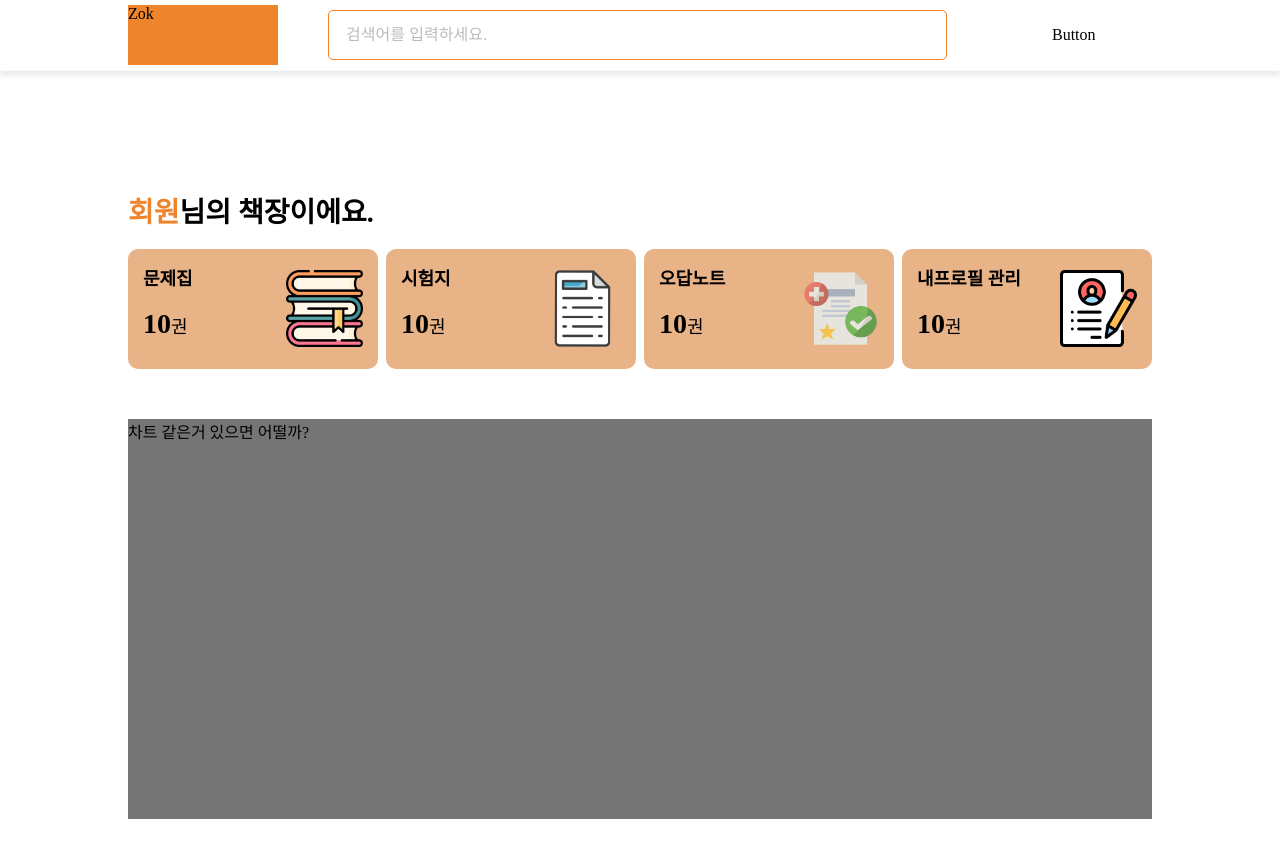
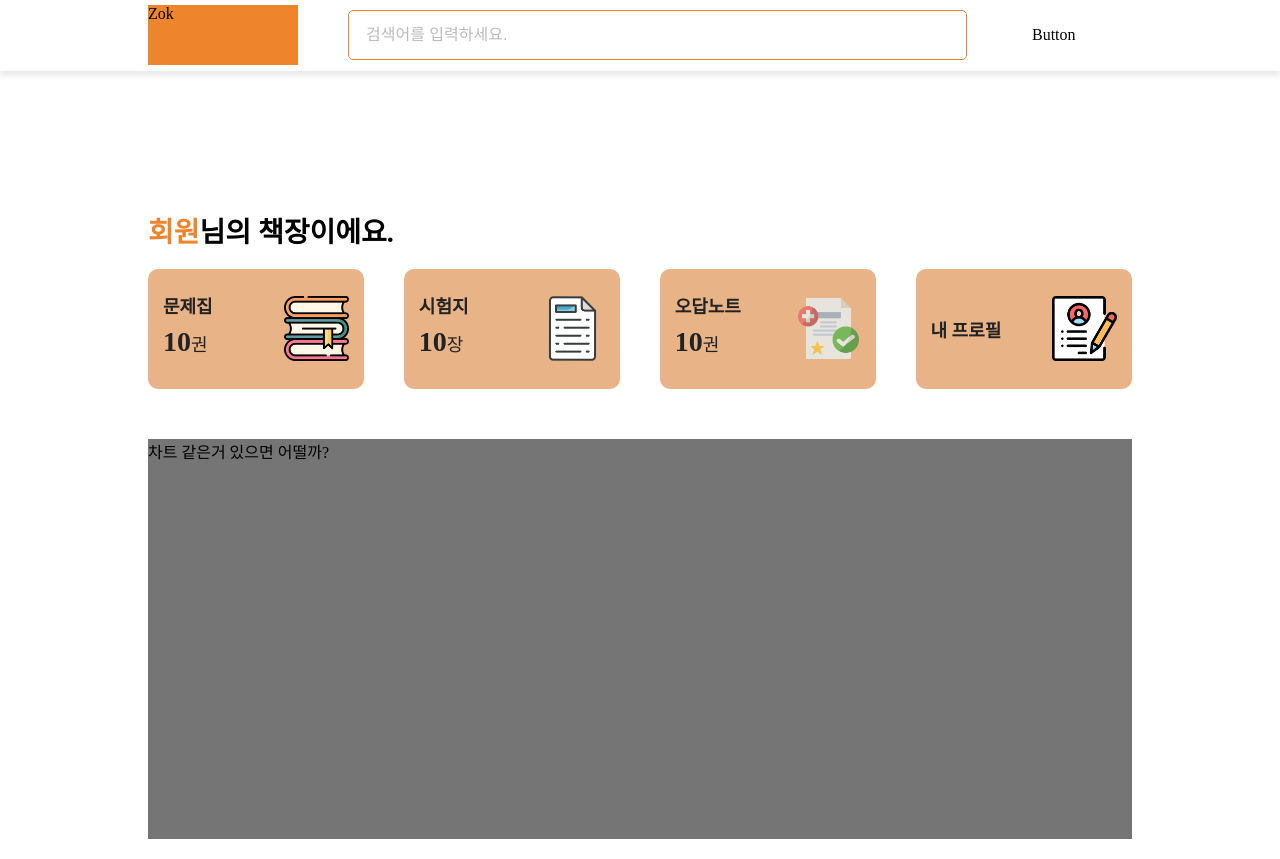
Before and after one commit to boostcampwm-2022/web07-zokboo.com, a React (Create React App) app in the folder client/: page / in a window 1280 px wide. Before the commit the page ends 819 px from the top, so only its background shows below. Built offline with nearby package versions, Linux system fonts and the light colour scheme.

Commit message:
design:Main Page Layout

```diff
--- a/client/src/components/dashboard/DashBoard.tsx
+++ b/client/src/components/dashboard/DashBoard.tsx
@@ -1,94 +1,166 @@
 import styled from 'styled-components';
 import { Link } from 'react-router-dom';
 import { colors, device, fonts } from '../../styles/theme';
-import DashBoardItem from './DashBoardItem';
-import addIcon from '../../assets/images/add.svg';
+import reviewNote from '../../assets/images/review_note.png';
+import paper from '../../assets/images/paper.png';
+import books from '../../assets/images/books.png';
+import profile from '../../assets/images/profile.png';
 
-const DashBoardContainer = styled.div`
+const HomeDashBoard = styled.div`
   display: flex;
-  flex-direction: column;
-  justify-content: space-around;
+  justify-content: space-between;
+  flex-wrap: wrap;
 
-  width: 45%;
-  max-width: 560px;
-  height: 250px;
+  margin-bottom: 50px;
+`;
+
+const DashBoardItemContainer = styled(Link)`
+  display: flex;
+
+  width: 22%;
+  height: 120px;
 
   box-sizing: border-box;
+  padding: 15px;
 
-  padding: 24px;
-  margin-top: 50px;
+  border-radius: 10px;
+  background-color: ${colors.secondary};
 
-  border-radius: 5px;
+  color: ${colors.text};
 
-  background-color: ${colors.offWhite};
-  box-shadow: 0px 5px 5px rgba(0, 0, 0, 0.2);
+  cursor: pointer;
+  text-decoration-line: none;
 
   @media screen and (max-width: ${device.tablet}) {
-    width: 100%;
-    max-width: 100%;
-  }
-
-  @media screen and (max-width: ${device.mobileWidth}) {
-    width: ${device.mobileWidth};
+    width: 45%;
+    margin-top: 10px;
   }
 `;
 
-const DashBoardList = styled.div`
+const DashBoardItemInfo = styled.div`
   display: flex;
-  justify-content: space-around;
-`;
+  justify-content: center;
+  flex-direction: column;
 
-const DashBoardWrapper = styled.div<{ justifyContent: string }>`
-  display: flex;
-  justify-content: ${(props) => props.justifyContent};
-  align-items: center;
-`;
+  width: 65%;
 
-const DashBoardTitle = styled.h2`
-  font-size: ${fonts.size.lg};
+  h3 {
+    margin: 0;
+    font-size: ${fonts.size.lg};
+  }
 
-  margin: 0;
-`;
+  p {
+    font-size: ${fonts.size.lg};
+    margin: 8px 0;
 
-const DashBoardMoreLink = styled(Link)`
-  color: ${colors.gray};
-  text-decoration-line: none;
-`;
-
-const DashBoardCreateLink = styled(Link)`
-  color: ${colors.text};
-  text-decoration-line: none;
-
-  img {
-    width: 15px;
-    height: 15px;
+    span {
+      font-weight: 700;
+      font-size: 28px;
+    }
   }
 `;
 
-interface Props {
+const DashBoardItemImageBox = styled.div`
+  display: flex;
+  align-items: center;
+
+  width: 35%;
+  height: 100%;
+  img {
+    width: 100%;
+    max-width: 100px;
+  }
+`;
+
+interface ItemProps {
   title: string;
-  moreLink: string;
-  createLink: string;
+  image: string;
+  link: string;
+  contents: JSX.Element | null;
 }
 
-const DashBoard = ({ title, moreLink, createLink }: Props) => {
+const DashBoardItem = ({ title, image, link, contents }: ItemProps) => {
   return (
-    <DashBoardContainer>
-      <DashBoardWrapper justifyContent="space-between">
-        <DashBoardTitle>{title}</DashBoardTitle>
-        <DashBoardMoreLink to={moreLink}>더보기</DashBoardMoreLink>
-      </DashBoardWrapper>
-      <DashBoardList>
-        <DashBoardItem />
-        <DashBoardItem />
-        <DashBoardItem />
-      </DashBoardList>
-      <DashBoardWrapper justifyContent="flex-end">
-        <DashBoardCreateLink to={createLink}>
-          <img src={addIcon} alt="addIcon" />
-        </DashBoardCreateLink>
-      </DashBoardWrapper>
-    </DashBoardContainer>
+    <DashBoardItemContainer to={link}>
+      <DashBoardItemInfo>
+        <h3>{title}</h3>
+        {contents}
+      </DashBoardItemInfo>
+      <DashBoardItemImageBox>
+        <img src={image} alt="books" />
+      </DashBoardItemImageBox>
+    </DashBoardItemContainer>
+  );
+};
+
+const DashBoard = () => {
+  return (
+    <HomeDashBoard>
+      <DashBoardItem
+        title="문제집"
+        image={books}
+        link="/mypage"
+        contents={
+          <p>
+            <span>10</span>권
+          </p>
+        }
+      />
+      <DashBoardItem
+        title="시험지"
+        image={paper}
+        link="/mypage"
+        contents={
+          <p>
+            <span>10</span>장
+          </p>
+        }
+      />
+      <DashBoardItem
+        title="오답노트"
+        image={reviewNote}
+        link="/mypage"
+        contents={
+          <p>
+            <span>10</span>권
+          </p>
+        }
+      />
+      <DashBoardItem title="내 프로필" image={profile} link="/mypage" contents={null} />
+      {/* <DashBoardItemContainer>
+        <DashBoardItemInfoContainer>
+          <h3>시험지</h3>
+          <p>
+            <span>10</span>권
+          </p>
+        </DashBoardItemInfoContainer>
+        <DashBoardItemImageBoxContainer>
+          <img src={paper} alt="paper" />
+        </DashBoardItemImageBoxContainer>
+      </DashBoardItemContainer>
+      <DashBoardItemContainer>
+        <DashBoardItemInfoContainer>
+          <h3>오답노트</h3>
+          <p>
+            <span>10</span>권
+          </p>
+        </DashBoardItemInfoContainer>
+        <DashBoardItemImageBoxContainer>
+          <img src={reviewNote} alt="reviewNote" />
+        </DashBoardItemImageBoxContainer>
+      </DashBoardItemContainer>
+      <DashBoardItemContainer>
+        <DashBoardItemInfoContainer>
+          <h3>내프로필 관리</h3>
+          <p>
+            <span>10</span>권
+          </p>
+        </DashBoardItemInfoContainer>
+        <DashBoardItemImageBoxContainer>
+          <img src={profile} alt="profile" />
+        </DashBoardItemImageBoxContainer>
+      </DashBoardItemContainer> */}
+    </HomeDashBoard>
   );
 };
 
--- a/client/src/components/header/Header.tsx
+++ b/client/src/components/header/Header.tsx
@@ -14,33 +14,13 @@ const HeaderInnerContainer = styled.div`
   position: relative;
 
   width: 80%;
+
   margin: 0 auto;
 
   @media screen and (max-width: ${device.tablet}) {
     width: 100%;
 
     margin: 0 0;
-  }
-`;
-
-const HeaderInner = styled.div<{ width: string }>`
-  display: flex;
-  align-items: center;
-
-  width: ${(props) => props.width};
-
-  .template_logo {
-    display: flex;
-    align-items: center;
-
-    width: 150px;
-    height: 70px;
-
-    div {
-      width: 150px;
-      height: 60px;
-      background-color: ${colors.primary};
-    }
   }
 `;
 
@@ -66,9 +46,55 @@ const HeaderSearch = styled.input`
   :focus {
     outline: none;
   }
+`;
+
+const HeaderInner = styled.div<{ width: string }>`
+  display: flex;
+  align-items: center;
+
+  width: ${(props) => props.width};
+
+  padding: 0 20px;
+
+  .template_logo {
+    display: flex;
+    align-items: center;
+
+    width: 150px;
+    height: 70px;
+
+    div {
+      width: 150px;
+      height: 60px;
+      background-color: ${colors.primary};
+    }
+  }
 
   @media screen and (max-width: ${device.tablet}) {
-    top: 120px;
+    ${HeaderSearch} {
+      display: none;
+    }
+  }
+`;
+
+const HeaderMobileContainer = styled.div`
+  position: absolute;
+  top: 90px;
+  left: 0;
+  right: 0;
+
+  display: none;
+
+  padding: 0 20px;
+
+  ${HeaderSearch} {
+    width: 100%;
+    margin: 0;
+  }
+
+  @media screen and (max-width: ${device.tablet}) {
+    display: flex;
+    justify-content: center;
   }
 `;
 
@@ -84,6 +110,10 @@ const Header = () => {
           <HeaderSearch placeholder="검색어를 입력하세요." />
         </HeaderInner>
 
+        <HeaderMobileContainer>
+          <HeaderSearch placeholder="검색어를 입력하세요." />
+        </HeaderMobileContainer>
+
         <HeaderInner width="100px">Button</HeaderInner>
       </HeaderInnerContainer>
     </HeaderContainer>
--- a/client/src/pages/Home.tsx
+++ b/client/src/pages/Home.tsx
@@ -1,17 +1,17 @@
 import styled from 'styled-components';
+import DashBoard from '../components/dashboard/DashBoard';
 
-import { colors, device, fonts } from '../styles/theme';
-import reviewNote from '../assets/images/review_note.png';
-import paper from '../assets/images/paper.png';
-import books from '../assets/images/books.png';
-import profile from '../assets/images/profile.png';
+import { colors, device } from '../styles/theme';
 
 const HomeContainer = styled.div`
   display: flex;
   flex-direction: column;
 
   width: 80%;
+
+  box-sizing: border-box;
   margin: 100px auto 0px;
+  padding: 20px;
 
   @media screen and (max-width: ${device.tablet}) {
     width: 100%;
@@ -24,61 +24,6 @@ const HomeTitle = styled.h1`
 
   span {
     color: ${colors.primary};
-  }
-`;
-
-const HomeDashBoard = styled.div`
-  display: flex;
-  justify-content: space-between;
-  flex-wrap: wrap;
-
-  margin-bottom: 50px;
-`;
-
-const HomeDashBoardItem = styled.div`
-  display: flex;
-
-  width: 250px;
-  height: 120px;
-
-  box-sizing: border-box;
-  padding: 15px;
-
-  border-radius: 10px;
-
-  background-color: ${colors.secondary};
-
-  @media screen and (max-width: ${device.tablet}) {
-    width: 45%;
-  }
-`;
-
-const HomeDashBoardItemInfo = styled.div`
-  width: 65%;
-
-  h3 {
-    margin: 0;
-    font-size: ${fonts.size.lg};
-  }
-
-  p {
-    font-size: ${fonts.size.lg};
-
-    span {
-      font-weight: 700;
-      font-size: 28px;
-    }
-  }
-`;
-
-const HomeDashBoardItemImageBox = styled.div`
-  display: flex;
-  align-items: center;
-
-  width: 35%;
-  height: 100%;
-  img {
-    width: 100%;
   }
 `;
 
@@ -96,52 +41,7 @@ const Home = () => {
         <span>회원</span>님의 책장이에요.
       </HomeTitle>
 
-      <HomeDashBoard>
-        <HomeDashBoardItem>
-          <HomeDashBoardItemInfo>
-            <h3>문제집</h3>
-            <p>
-              <span>10</span>권
-            </p>
-          </HomeDashBoardItemInfo>
-          <HomeDashBoardItemImageBox>
-            <img src={books} alt="books" />
-          </HomeDashBoardItemImageBox>
-        </HomeDashBoardItem>
-        <HomeDashBoardItem>
-          <HomeDashBoardItemInfo>
-            <h3>시험지</h3>
-            <p>
-              <span>10</span>권
-            </p>
-          </HomeDashBoardItemInfo>
-          <HomeDashBoardItemImageBox>
-            <img src={paper} alt="paper" />
-          </HomeDashBoardItemImageBox>
-        </HomeDashBoardItem>
-        <HomeDashBoardItem>
-          <HomeDashBoardItemInfo>
-            <h3>오답노트</h3>
-            <p>
-              <span>10</span>권
-            </p>
-          </HomeDashBoardItemInfo>
-          <HomeDashBoardItemImageBox>
-            <img src={reviewNote} alt="reviewNote" />
-          </HomeDashBoardItemImageBox>
-        </HomeDashBoardItem>
-        <HomeDashBoardItem>
-          <HomeDashBoardItemInfo>
-            <h3>내프로필 관리</h3>
-            <p>
-              <span>10</span>권
-            </p>
-          </HomeDashBoardItemInfo>
-          <HomeDashBoardItemImageBox>
-            <img src={profile} alt="profile" />
-          </HomeDashBoardItemImageBox>
-        </HomeDashBoardItem>
-      </HomeDashBoard>
+      <DashBoard />
 
       <HomeChart>차트 같은거 있으면 어떨까?</HomeChart>
     </HomeContainer>
```
Also changed, not shown: client/src/components/dashboard/DashBoardItem.tsx (deleted, +0 -54 lines).
